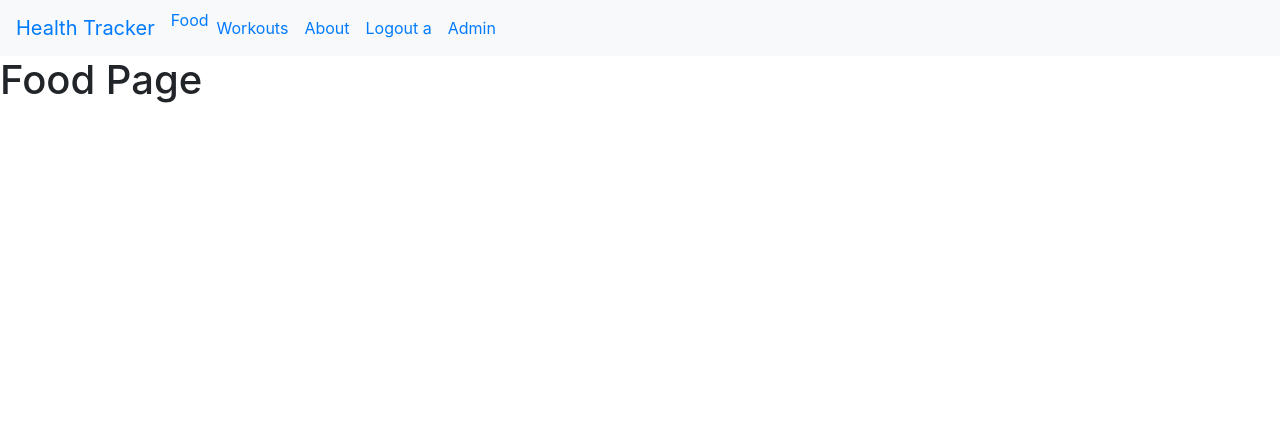
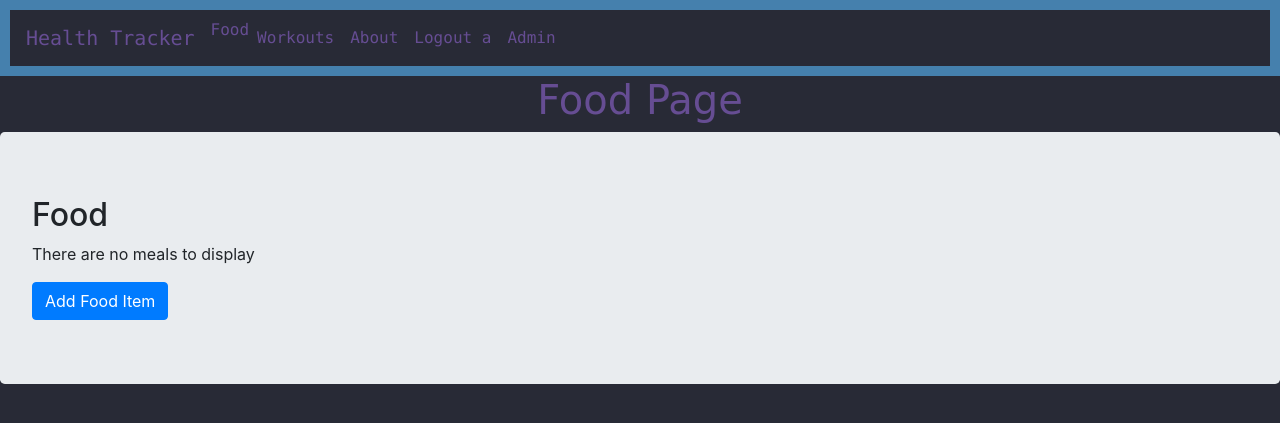
Before and after one commit to gr8mustachio/cins465_final, a Django app: page /food/ in a window 1280 px wide. Shown: the top 423 px of the page. Run offline with Django 3.2, Linux system fonts and the light colour scheme; a user stored in the database is signed in; data comes from the database, SQL or seed files in the repository; both versions use the stored data as it was after the commit; data that the repository does not hold is empty; some libraries are stand-ins or nearby versions.

Commit message:
checkpoint

```diff
--- a/final_project/urls.py
+++ b/final_project/urls.py
@@ -24,8 +24,9 @@ urlpatterns = [
     path('', core_views.main),
     path('about/', core_views.about),
     path('food/', food_views.main),
+    path('food/add/', food_views.add),
     path('workouts/', workout_views.main),
-    path('login/', core_views.login),
+    path('login/', core_views.user_login),
     path('logout/', core_views.logout),
     path('join/', core_views.join)
 ]
--- a/food/models.py
+++ b/food/models.py
@@ -12,6 +12,7 @@ class FoodCategory(models.Model):
 class FoodItem(models.Model):
     user = models.ForeignKey(User, on_delete=models.CASCADE)
     name = models.CharField(max_length=128)
+    category = models.ForeignKey(FoodCategory, on_delete=models.CASCADE)
     calories = models.PositiveIntegerField()
     sodium = models.PositiveIntegerField()
     protien = models.PositiveIntegerField()
--- a/food/views.py
+++ b/food/views.py
@@ -1,10 +1,56 @@
+import re
+from unicodedata import category
 from django.http import HttpResponse, HttpResponseRedirect
 from django.shortcuts import render, redirect
 from django.contrib.auth import authenticate, login, logout
 from django.urls import reverse
 from django.contrib.auth.decorators import login_required
 from django.core.paginator import Paginator, EmptyPage, PageNotAnInteger
+from food.models import FoodCategory, FoodItem
+from food.forms import FoodForm
+# Create your views here.
 
-# Create your views here.
+@login_required(login_url='/login/')
 def main(request):
+    if(FoodCategory.objects.count() == 0):
+        FoodCategory(category = 'Grains').save()
+        FoodCategory(category = 'Fats').save()
+        FoodCategory(category = 'Protien').save()
+        FoodCategory(category = 'Dairy').save()
+        FoodCategory(category = 'Oils').save()
+        FoodCategory(category = 'Sweets').save()
+    if(request.method == 'GET' and 'DELETE' in request.GET):
+        id=request.GET['delete']
+        FoodItem.objects.filter(id=id).delete()
+        return redirect('/food/')
+    else:
+        food_data = FoodItem.objects.filter(user=request.user)
+        context = {
+            'food_data' : food_data
+        }
+        return render(request, 'food/food.html', context)
     return render(request, 'food/food.html')
+
+@login_required(login_url='/login/')
+def add(request):
+    if(request.method == 'POST'):
+        if('add' in request.POST):
+            add_form = FoodForm(request.POST)
+            if(add_form.is_valid()):
+                foodEntry = add_form.save(commit=False)
+                foodEntry.user = request.user
+                foodEntry.save()
+                return redirect('/food/')
+            else:
+                context = {
+                    'form_data': add_form
+                }
+                return render(request, 'food/add.html', context)
+        else:
+            #cancel
+            return redirect('/food/')
+    else:
+        context = {
+            'form_data' : FoodForm()
+        }
+        return render(request, 'food/add.html', context)
--- a/static/final.css
+++ b/static/final.css
@@ -1,14 +1,30 @@
 ul {
     font-family: "Lucida Console", "Courier New", monospace;
     /* border: 1px solid brown; */
+    background-color: rgb(40, 42, 54, 255);
+}
+
+.navbar {
+    background-color: rgb(40, 42, 54, 255) !important;
+    border: 10px solid rgba(69, 128, 173, 255);
+    font-family: "Lucida Console", monospace;
+}
+
+a {
+    color: rgb(102, 77, 147, 255);
 }
 
 body {
-    background-color: cyan !important;
+    background-color: rgb(40, 42, 54, 255) !important;
 }
 
 h1 {
     font-family: 'Goldman', cursive;
+    color: rgb(102, 77, 147, 255);
+}
+
+.ct-label {
+    color: white
 }
 
 .ct-series-a .ct-bar {
--- a/templates/food/food.html
+++ b/templates/food/food.html
@@ -5,12 +5,62 @@
     {% load static %}
     <meta charset="UTF-8">
     {% include 'bootstrap.html' %}
-    <title>Document</title>
+    <script src="{% static 'final.js' %}"></script>
+    <title>Food Page</title>
+    <script src="https://code.jquery.com/jquery-3.4.1.slim.min.js" integrity="sha384-
+    J6qa4849blE2+poT4WnyKhv5vZF5SrPo0iEjwBvKU7imGFAV0wwj1yYfoRSJoZ+n" crossorigin="anonymous"></script>
+    <script src="https://cdn.jsdelivr.net/npm/popper.js@1.16.0/dist/umd/popper.min.js" integrity="sha384-
+    Q6E9RHvbIyZFJoft+2mJbHaEWldlvI9IOYy5n3zV9zzTtmI3UksdQRVvoxMfooAo" crossorigin="anonymous"></script>
+    <link rel="stylesheet" href="https://stackpath.bootstrapcdn.com/bootstrap/4.4.1/css/bootstrap.min.css"
+    integrity="sha384-
+    Vkoo8x4CGsO3+Hhxv8T/Q5PaXtkKtu6ug5TOeNV6gBiFeWPGFN9MuhOf23Q9Ifjh" crossorigin="anonymous">
+    <script src="https://stackpath.bootstrapcdn.com/bootstrap/4.4.1/js/bootstrap.min.js" integrity="sha384-
+    wfSDF2E50Y2D1uUdj0O3uMBJnjuUD4Ih7YwaYd1iqfktj0Uod8GCExl3Og8ifwB6" crossorigin="anonymous"></script>
+
+    <link rel="stylesheet" href="{% static 'final.css' %}">
 </head>
 
 <body>
     {% include "nav.html" %}
-    <h1>Food Page</h1>
+    <center><h1>Food Page</h1></center>
+    <div class="jumbotron">
+        <h2>Food</h2>
+        {% if not food_data %}
+        <p>There are no meals to display</p>
+        {% else %}
+        <table id="food-table" class="table table-striped table-bordered table-sm" cellspacing='0' width='100%'>
+            <tr>
+                <th>Description</th>
+                <th>Category</th>
+                <th>Calories</th>
+                <th>Sodium</th>
+                <th>Protien</th>
+                <th>Carbohydrates</th>
+                <th>Fats</th>
+                <th>Sugars</th>
+            </tr>
+            {% for row in food_data %}
+            <tr>
+                <td>{{ row.description }}</td>
+                <td>{{ row.category }}</td>
+                <td>{{ row.calories }}</td>
+                <td>{{ row.sodium }}</td>
+                <td>{{ row.protien }}</td>
+                <td>{{ row.carbs }}</td>
+                <td>{{ row.fats }}</td>
+                <td>{{ row.sugars }}</td>
+                <td>
+                    <a class="btn btn-primary" href="/food/edit/">Edit</a>
+                    <a class="btn btn-primary" href="#" onclick="confirmDeleteModal()">Delete</a>
+                </td>
+            </tr>
+            {% endfor %}
+        </table>
+        {% endif %}
+        <form method="GET" action="/food/add/">
+            <input type="submit" class="btn btn-primary" value="Add Food Item">
+        </form>
+    </div>
 
 </body>
 
--- a/templates/nav.html
+++ b/templates/nav.html
@@ -1,3 +1,5 @@
+{% load static %}
+<link rel="stylesheet" href="{% static 'final.css' %}">
 <nav class="navbar navbar-expand-lg navbar bg-light">
     <a class="navbar-brand" href="/">Health Tracker</a>
     <div class="collapse navbar-collapse" id="navbarSupportedContent">
```
Also changed, not shown: food/forms.py (+13 -0 lines), templates/food/add.html (added, +28 -0 lines), db.sqlite3, food/migrations/0001_initial.py (added).
